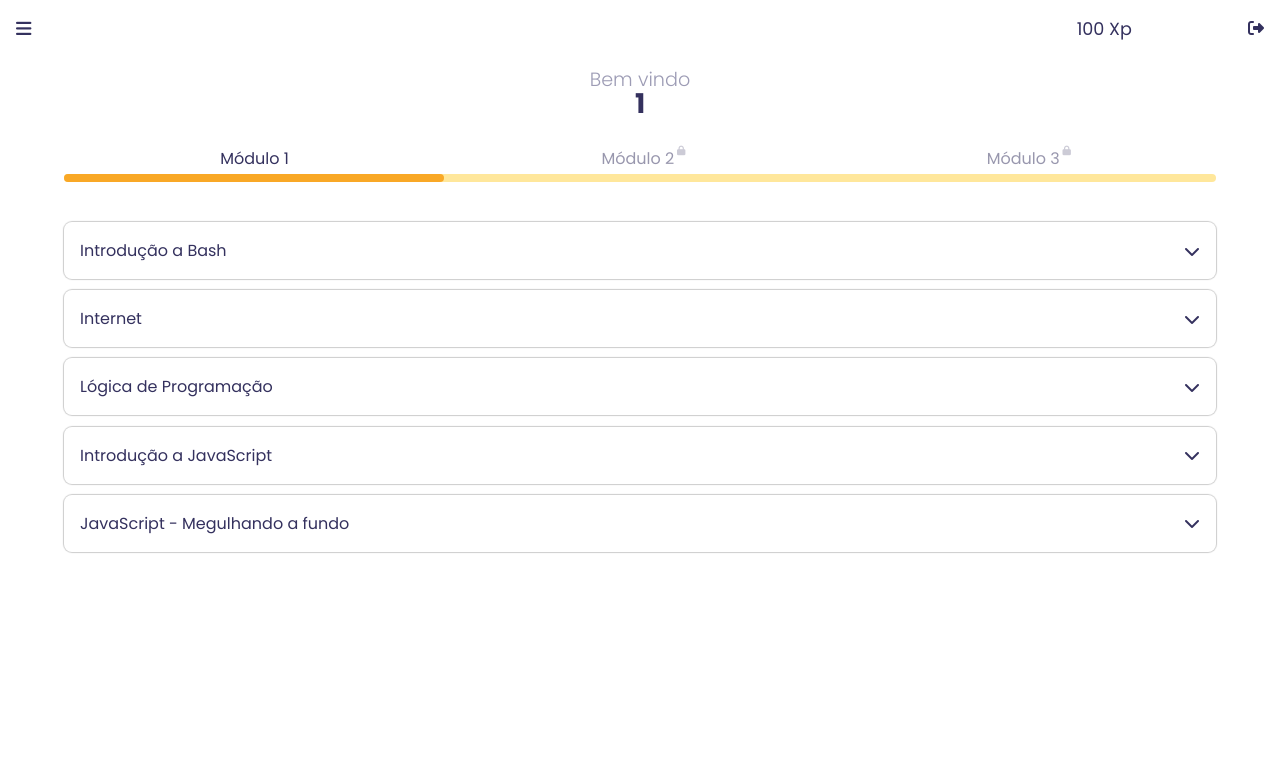
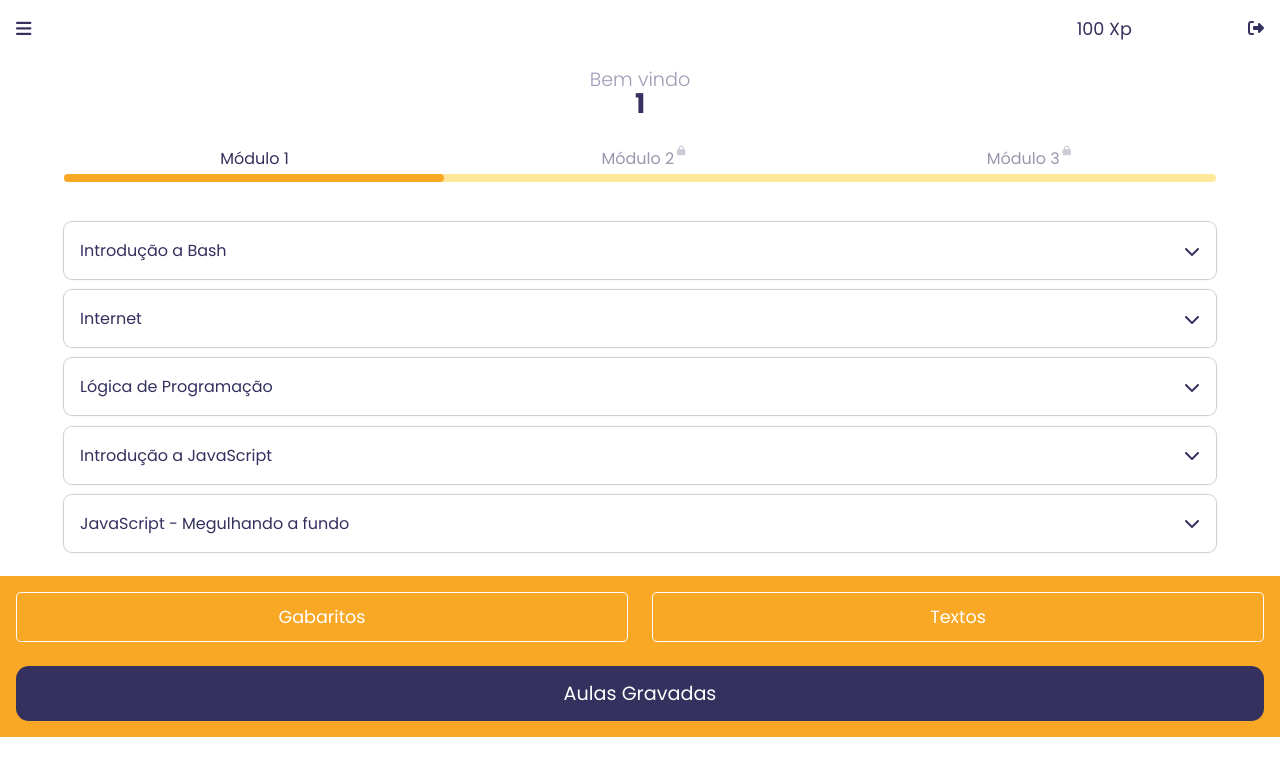
Before and after one commit to SantosDiv/Projects, a React (Create React App) app in the folder study-plataform/: page /dashboard/1 in a window 1280 px wide. Shown: the top 776 px of the page. Built offline with nearby package versions, Linux system fonts and the light colour scheme.

Commit message:
feat/seçao de links para os materiais e aulas gravadas

```diff
--- a/study-plataform/src/App.css
+++ b/study-plataform/src/App.css
@@ -47,3 +47,19 @@
 .light-weight {
   font-weight: 300;
 }
+
+.button {
+  background-color: var(--primary-color);
+  border: none;
+  border-radius: 0.8rem;
+  color: white;
+  cursor: pointer;
+  font-size: 1.2rem;
+  padding: 0.8rem;
+  text-align: center;
+  text-decoration: none;
+}
+
+.button:focus {
+  outline: none;
+}
--- /dev/null
+++ b/study-plataform/src/components/Materials.js
@@ -0,0 +1,23 @@
+import React from 'react';
+import { Link } from 'react-router-dom';
+import '../css/Materials.css';
+
+class Materials extends React.Component {
+  render() {
+    return(
+      <section className="section-materials">
+        <Link to="/list-answers" className="button-line">
+          Gabaritos
+        </Link>
+        <Link to="/texts" className="button-line">
+          Textos
+        </Link>
+        <Link to="/recorded-lessons" className="button lessons">
+          Aulas Gravadas
+        </Link>
+      </section>
+    );
+  }
+}
+
+export default Materials;
--- a/study-plataform/src/css/CourseItem.css
+++ b/study-plataform/src/css/CourseItem.css
@@ -1,6 +1,5 @@
 a {
   text-decoration: none;
-  color: var(--primary-color);
 }
 
 .course {
@@ -10,6 +9,7 @@ a {
   box-sizing: border-box;
   display: flex;
   justify-content: space-between;
+  color: var(--primary-color);
   margin-top: 0.7rem;
   padding: 1rem;
 }
--- a/study-plataform/src/css/Login.css
+++ b/study-plataform/src/css/Login.css
@@ -60,22 +60,6 @@
   color: var(--primary-color);
 }
 
-.button {
-  background-color: var(--primary-color);
-  border: none;
-  border-radius: 0.8rem;
-  color: white;
-  font-size: 1.2rem;
-  padding: 0.8rem;
-  text-align: center;
-  text-decoration: none;
-  width: 80%;
-}
-
-.button:focus {
-  outline: none;
-}
-
 .error-class {
   color: var(--error-color);
   box-shadow: 0 0 0 1px var(--error-color);
@@ -85,3 +69,7 @@
 .error-class > .input::placeholder {
   color: var(--error-color);
 }
+
+.button-login-width {
+  width: 80%;
+}
--- /dev/null
+++ b/study-plataform/src/css/Materials.css
@@ -0,0 +1,32 @@
+.section-materials {
+  background-color: var(--secondary-color);
+  box-sizing: border-box;
+  display: grid;
+  grid-template-columns: 1fr 1fr;
+  grid-template-rows: auto auto;
+  gap: 1.5rem;
+  margin-top: 1.5rem;
+  padding: 1rem;
+}
+
+.button-line {
+  background-color: transparent;
+  border: 1px solid white;
+  border-radius: 0.3rem;
+  color: white;
+  font-size: 1.1rem;
+  padding: 0.7rem;
+  text-align: center;
+}
+
+.button-line:hover {
+  background-color: var(--primary-color);
+  border: none;
+  cursor: pointer;
+  transition: 0.5s;
+}
+
+.lessons {
+  grid-column-start: 1;
+  grid-column-end: 3;
+}
--- a/study-plataform/src/pages/Dashboard.js
+++ b/study-plataform/src/pages/Dashboard.js
@@ -2,6 +2,7 @@ import React from 'react';
 import Header from '../components/Header';
 import BarProgressModules from '../components/BarProgressModules';
 import CourseItem from '../components/CourseItem';
+import Materials from '../components/Materials';
 import * as api from '../services/dataCourses';
 import '../css/Dashboard.css';
 
@@ -26,7 +27,7 @@ class Dashboard extends React.Component {
   async fetchAPICourses() {
     const response = await api.coursesStudy();
     this.setState({
-      courses: response
+      courses: response,
     });
   }
 
@@ -45,6 +46,7 @@ class Dashboard extends React.Component {
         <section className="courses-container">
           { courses.map((course) => <CourseItem key={ course.id } course={ course } />) }
         </section>
+        <Materials />
       </>
     )
   }
--- a/study-plataform/src/pages/Login.js
+++ b/study-plataform/src/pages/Login.js
@@ -96,7 +96,7 @@ class Login extends React.Component {
               <button
                 type="button"
                 id="button-submit"
-                className="button"
+                className="button button-login-width"
                 onClick= { this.handlerClick }
               >
                   Sign In
```
